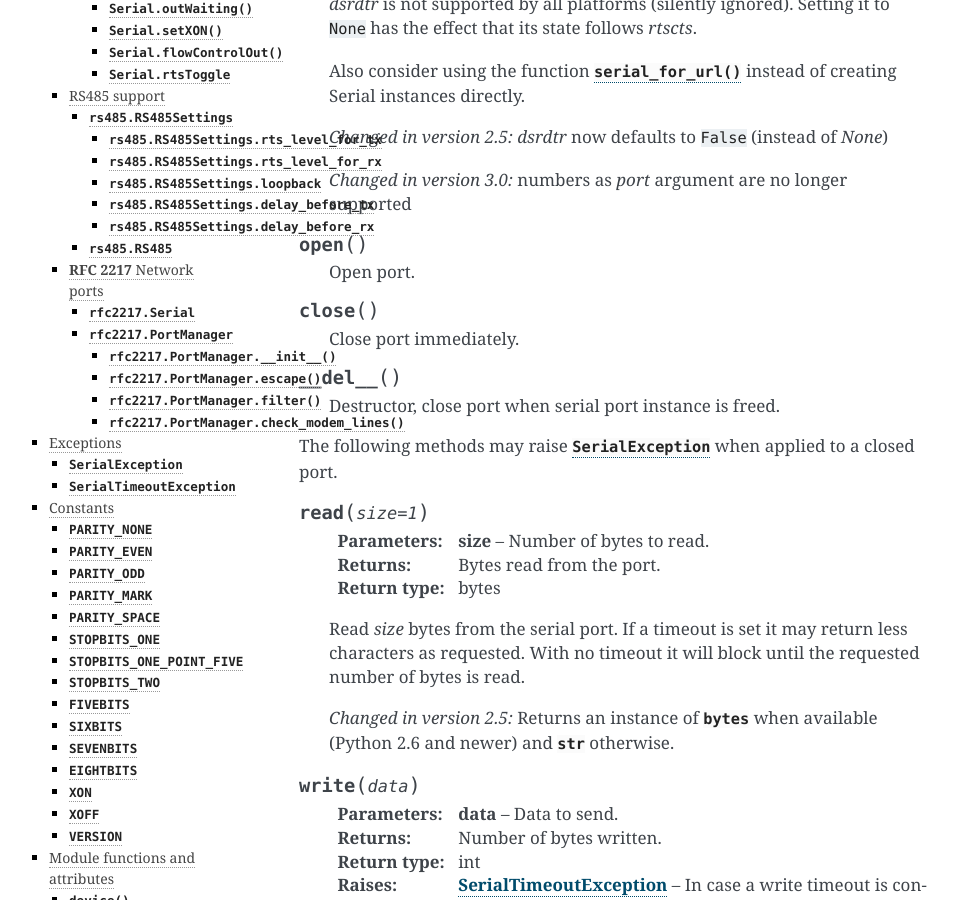
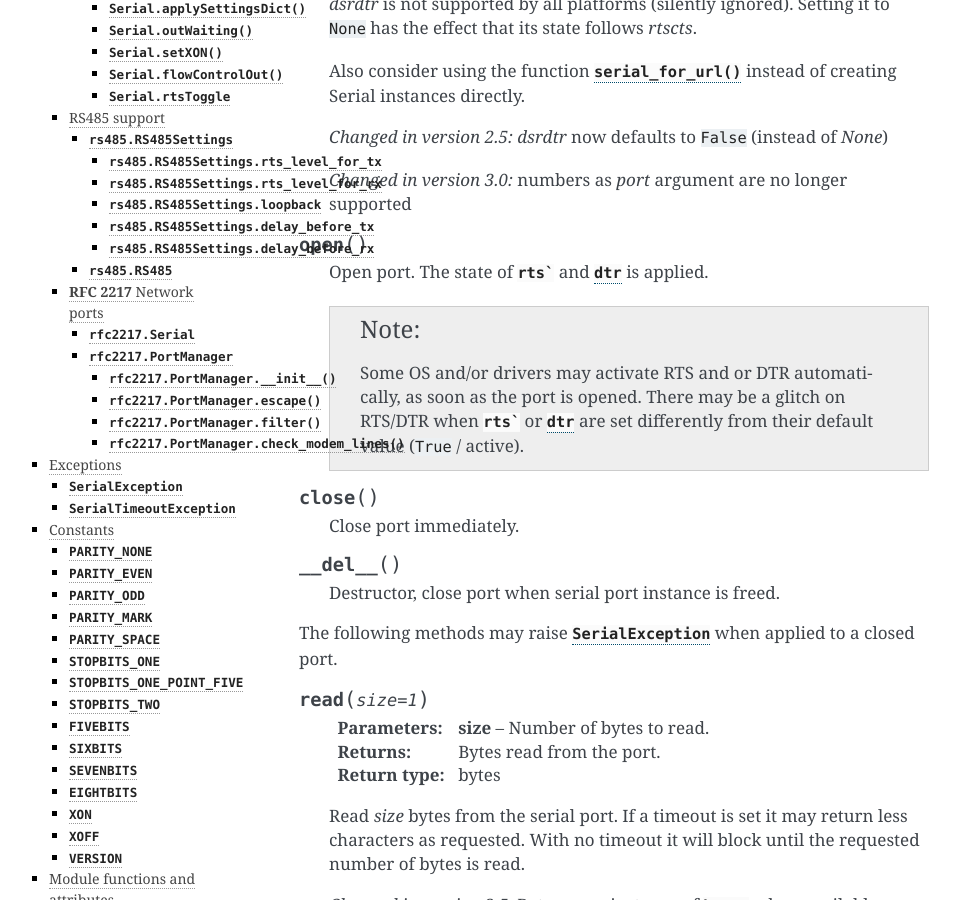
Before and after one commit to pyserial/pyserial, a Sphinx documentation site: the page built from documentation/pyserial_api.rst, in a window 1280 px wide and 900 px high, scrolled down 1752 px. Shown: the whole window, without its empty margins (151-1111 px from the left). Built offline with Sphinx 7.4.7, drawn with Linux system fonts in a browser that asks for light colours; some of the changed text lies outside the part shown.

Commit message:
docs: mention RTS/DTR update on open, not all platforms supporting it

```diff
--- a/documentation/pyserial_api.rst
+++ b/documentation/pyserial_api.rst
@@ -111,7 +111,14 @@
 
     .. method:: open()
 
-        Open port.
+        Open port. The state of :attr:`rts`` and :attr:`dtr` is applied.
+
+        .. note::
+
+            Some OS and/or drivers may activate RTS and or DTR automatically,
+            as soon as the port is opened. There may be a glitch on RTS/DTR
+            when :attr:`rts`` or :attr:`dtr` are set differently from their
+            default value (``True`` / active).
 
     .. method:: close()
 
@@ -276,8 +283,9 @@
         Return the state of the CD line
 
     .. attribute:: is_open
-    	:getter: Get the state of the serial port, whether it's open.
-    	:type: bool
+
+        :getter: Get the state of the serial port, whether it's open.
+        :type: bool
 
     New values can be assigned to the following attributes (properties), the
     port will be reconfigured, even if it's opened at that time:
```
Also changed, not shown: other parts of documentation/pyserial_api.rst (+2 -2 lines).
